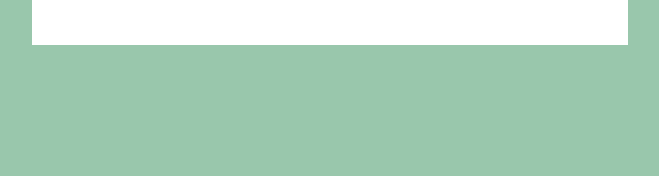
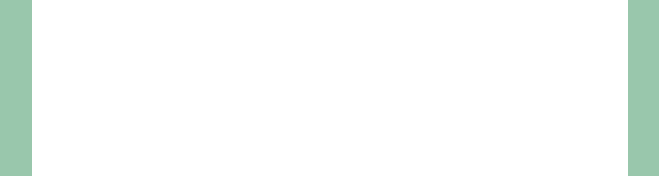
Before and after one commit to minteapixel/react-rgb-game, a React app: page / in a window 1280 px wide. Shown: the part 624-800 px from the top of the page, without its empty margins (310-969 px from the left). Built offline with nearby package versions, Linux system fonts and the light colour scheme.

Commit message:
Add favicon, fix container class height, remove console msg from GameApp component

```diff
--- a/public/index.html
+++ b/public/index.html
@@ -4,6 +4,7 @@
     <meta charset="utf-8">
     <meta name="viewport" content="width=device-width, initial-scale=1">
     <link rel="manifest" href="%PUBLIC_URL%/manifest.json">
+    <link rel="shortcut icon" href="%PUBLIC_URL%/favicon.png">
     <!--
       Notice the use of %PUBLIC_URL% in the tags above.
       It will be replaced with the URL of the `public` folder during the build.
--- a/src/components/GameApp.js
+++ b/src/components/GameApp.js
@@ -14,7 +14,6 @@ export default class GameApp extends React.Component {
 
   componentDidMount() {
     this.reset();
-    console.log('infernalColor is', infernalColor());
   }
 
   reset = () => {
--- a/src/index.css
+++ b/src/index.css
@@ -34,6 +34,7 @@ body {
 .container {
 	background-color: #fff;
 	padding: 0 3rem;
+	min-height: 100vh;
 }
 
 .caps {
```
Also changed, not shown: public/favicon.png (added).
